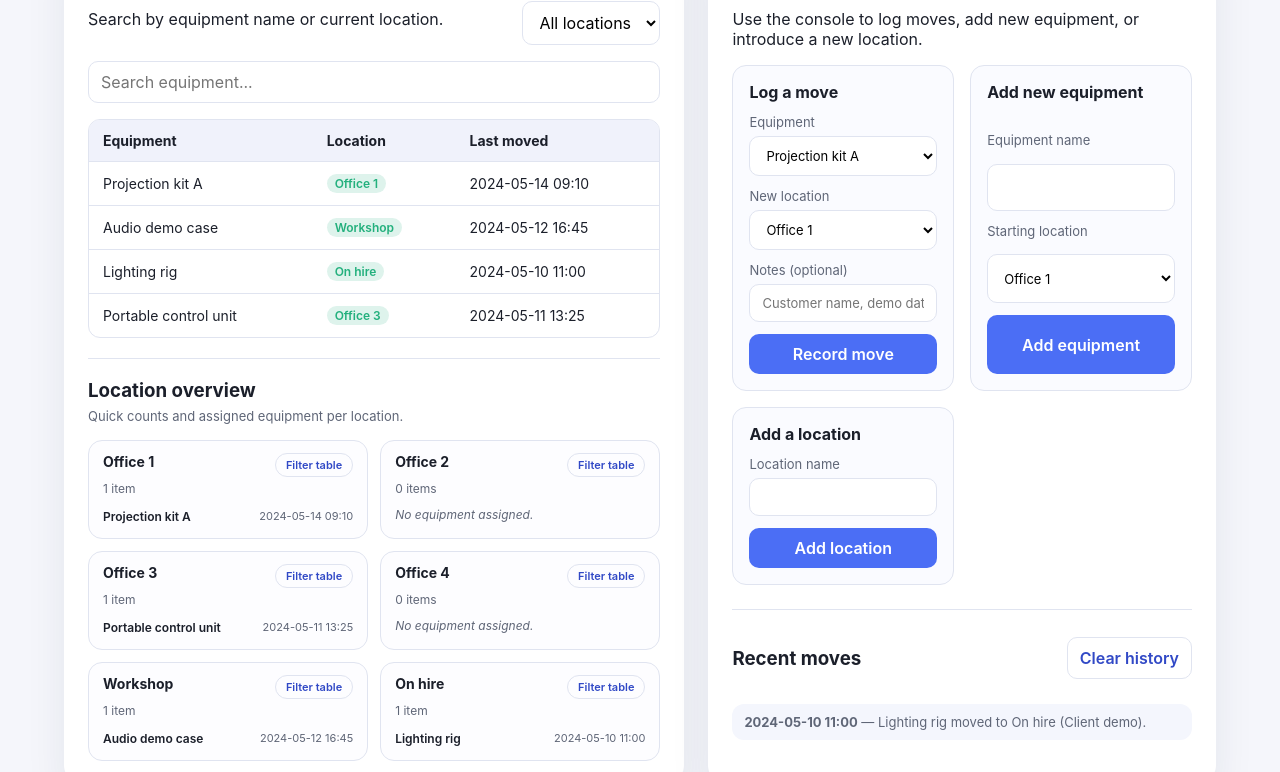
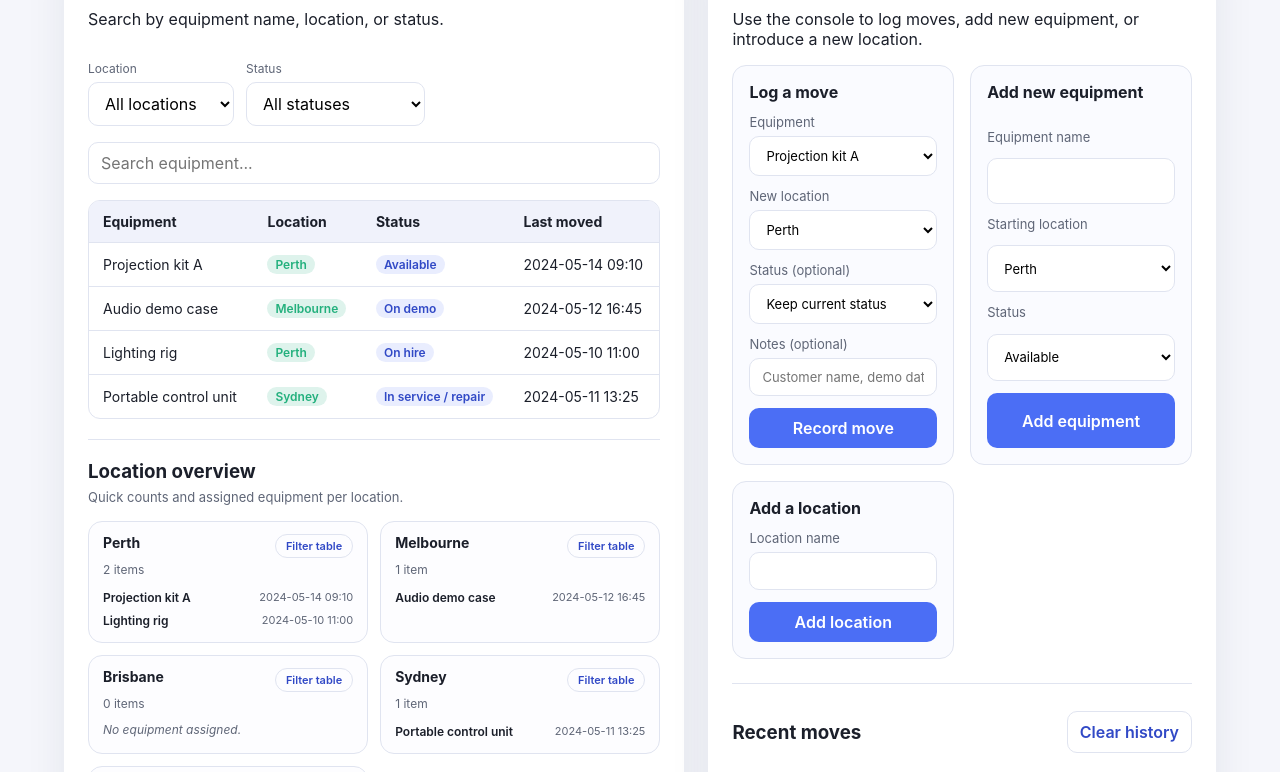
Before and after one commit to RB-PCTE/pcte, a plain HTML site: page index.html in a window 1280 px wide. Shown: the part 249-1021 px from the top of the page. Drawn offline with Linux system fonts and the light colour scheme.

Commit message:
Add equipment status tracking

```diff
--- a/app.js
+++ b/app.js
@@ -1,44 +1,60 @@
 const STORAGE_KEY = "equipmentTrackerState";
 
+const physicalLocations = [
+  "Perth",
+  "Melbourne",
+  "Brisbane",
+  "Sydney",
+  "New Zealand",
+];
+
+const statusOptions = [
+  "Available",
+  "On demo",
+  "On hire",
+  "In transit",
+  "In service / repair",
+  "Calibration due",
+  "In calibration",
+  "Quarantined",
+];
+
 const defaultState = {
-  locations: [
-    "Office 1",
-    "Office 2",
-    "Office 3",
-    "Office 4",
-    "Workshop",
-    "On hire",
-  ],
+  locations: [...physicalLocations],
   equipment: [
     {
       id: crypto.randomUUID(),
       name: "Projection kit A",
-      location: "Office 1",
+      location: "Perth",
+      status: "Available",
       lastMoved: "2024-05-14 09:10",
     },
     {
       id: crypto.randomUUID(),
       name: "Audio demo case",
-      location: "Workshop",
+      location: "Melbourne",
+      status: "On demo",
       lastMoved: "2024-05-12 16:45",
     },
     {
       id: crypto.randomUUID(),
       name: "Lighting rig",
-      location: "On hire",
+      location: "Perth",
+      status: "On hire",
       lastMoved: "2024-05-10 11:00",
     },
     {
       id: crypto.randomUUID(),
       name: "Portable control unit",
-      location: "Office 3",
+      location: "Sydney",
+      status: "In service / repair",
       lastMoved: "2024-05-11 13:25",
     },
   ],
   history: [
     {
       id: crypto.randomUUID(),
-      text: "Lighting rig moved to On hire (Client demo).",
+      text: "Lighting rig moved to Perth with status On hire (Client demo).",
       timestamp: "2024-05-10 11:00",
     },
   ],
@@ -55,15 +71,18 @@ const htmlEscapes = {
 
 const elements = {
   locationFilter: document.querySelector("#location-filter"),
+  statusFilter: document.querySelector("#status-filter"),
   searchInput: document.querySelector("#search-input"),
   equipmentTable: document.querySelector("#equipment-table"),
   moveForm: document.querySelector("#move-form"),
   moveEquipment: document.querySelector("#move-equipment"),
   moveLocation: document.querySelector("#move-location"),
+  moveStatus: document.querySelector("#move-status"),
   moveNotes: document.querySelector("#move-notes"),
   addEquipmentForm: document.querySelector("#add-equipment-form"),
   addEquipmentName: document.querySelector("#new-equipment-name"),
   addEquipmentLocation: document.querySelector("#new-equipment-location"),
+  addEquipmentStatus: document.querySelector("#new-equipment-status"),
   addLocationForm: document.querySelector("#add-location-form"),
   addLocationName: document.querySelector("#new-location-name"),
   historyList: document.querySelector("#history-list"),
@@ -84,9 +103,35 @@ function loadState() {
   }
   try {
     const parsed = JSON.parse(stored);
+    const normalizedLocations = [...physicalLocations];
+    const equipment = Array.isArray(parsed.equipment)
+      ? parsed.equipment
+      : defaultState.equipment;
+
+    const normalizedEquipment = equipment.map((item) => {
+      const rawLocation = item.location ?? physicalLocations[0];
+      const needsLocationReset =
+        rawLocation.toLowerCase() === "on hire" ||
+        !physicalLocations.includes(rawLocation);
+      const location = needsLocationReset
+        ? physicalLocations[0]
+        : rawLocation;
+      const derivedStatus = statusOptions.includes(item.status)
+        ? item.status
+        : rawLocation.toLowerCase() === "on hire"
+          ? "On hire"
+          : "Available";
+
+      return {
+        ...item,
+        location,
+        status: derivedStatus,
+      };
+    });
+
     return {
-      locations: parsed.locations ?? defaultState.locations,
-      equipment: parsed.equipment ?? defaultState.equipment,
+      locations: normalizedLocations,
+      equipment: normalizedEquipment,
       history: parsed.history ?? defaultState.history,
     };
   } catch (error) {
@@ -131,6 +176,28 @@ function renderLocationOptions() {
   elements.addEquipmentLocation.innerHTML = selectionOptions;
 }
 
+function renderStatusOptions() {
+  const filterOptions = ["All statuses", ...statusOptions]
+    .map((status) => {
+      const safeStatus = escapeHTML(status);
+      return `<option value="${safeStatus}">${safeStatus}</option>`;
+    })
+    .join("");
+
+  elements.statusFilter.innerHTML = filterOptions;
+
+  const selectionOptions = statusOptions
+    .map((status) => {
+      const safeStatus = escapeHTML(status);
+      return `<option value="${safeStatus}">${safeStatus}</option>`;
+    })
+    .join("");
+
+  elements.moveStatus.innerHTML = `<option value="Keep current status">Keep current status</option>${selectionOptions}`;
+  elements.addEquipmentStatus.innerHTML = selectionOptions;
+  elements.addEquipmentStatus.value = "Available";
+}
+
 function renderEquipmentOptions() {
   const options = state.equipment
     .map(
@@ -144,7 +211,7 @@ function renderEquipmentOptions() {
 function renderStats() {
   elements.statTotal.textContent = state.equipment.length;
   const hireCount = state.equipment.filter(
-    (item) => item.location.toLowerCase() === "on hire"
+    (item) => item.status.toLowerCase() === "on hire"
   ).length;
   elements.statHire.textContent = hireCount;
 }
@@ -152,19 +219,23 @@ function renderStats() {
 function renderTable() {
   const searchTerm = elements.searchInput.value.trim().toLowerCase();
   const locationFilter = elements.locationFilter.value;
+  const statusFilter = elements.statusFilter.value;
 
   const filtered = state.equipment.filter((item) => {
     const matchesSearch =
       item.name.toLowerCase().includes(searchTerm) ||
-      item.location.toLowerCase().includes(searchTerm);
+      item.location.toLowerCase().includes(searchTerm) ||
+      item.status.toLowerCase().includes(searchTerm);
     const matchesLocation =
       locationFilter === "All locations" || item.location === locationFilter;
-    return matchesSearch && matchesLocation;
+    const matchesStatus =
+      statusFilter === "All statuses" || item.status === statusFilter;
+    return matchesSearch && matchesLocation && matchesStatus;
   });
 
   if (filtered.length === 0) {
     elements.equipmentTable.innerHTML =
-      '<tr><td colspan="3">No equipment matches the current filter.</td></tr>';
+      '<tr><td colspan="4">No equipment matches the current filter.</td></tr>';
     return;
   }
 
@@ -174,6 +245,9 @@ function renderTable() {
         <tr>
           <td>${escapeHTML(item.name)}</td>
           <td><span class="tag">${escapeHTML(item.location)}</span></td>
+          <td><span class="tag tag--status">${escapeHTML(
+            item.status
+          )}</span></td>
           <td>${escapeHTML(item.lastMoved)}</td>
         </tr>
       `
@@ -238,6 +312,7 @@ function renderLocationSummary() {
 
 function refreshUI() {
   renderLocationOptions();
+  renderStatusOptions();
   renderEquipmentOptions();
   renderStats();
   renderTable();
@@ -260,6 +335,7 @@ function handleMoveSubmit(event) {
   event.preventDefault();
   const equipmentId = elements.moveEquipment.value;
   const newLocation = elements.moveLocation.value;
+  const newStatus = elements.moveStatus.value;
   const notes = elements.moveNotes.value.trim();
 
   const item = state.equipment.find((entry) => entry.id === equipmentId);
@@ -268,14 +344,22 @@ function handleMoveSubmit(event) {
   }
 
   item.location = newLocation;
+  if (newStatus && newStatus !== "Keep current status") {
+    item.status = newStatus;
+  }
   item.lastMoved = formatTimestamp();
 
-  const message = `${item.name} moved to ${newLocation}${
+  const statusNote =
+    newStatus && newStatus !== "Keep current status"
+      ? ` with status ${item.status}`
+      : "";
+  const message = `${item.name} moved to ${newLocation}${statusNote}${
     notes ? ` (${notes}).` : "."
   }`;
 
   logHistory(message);
   elements.moveNotes.value = "";
+  elements.moveStatus.value = "Keep current status";
   saveState();
   refreshUI();
 }
@@ -284,6 +368,7 @@ function handleAddEquipment(event) {
   event.preventDefault();
   const name = elements.addEquipmentName.value.trim();
   const location = elements.addEquipmentLocation.value;
+  const status = elements.addEquipmentStatus.value;
   if (!name) {
     return;
   }
@@ -292,10 +377,11 @@ function handleAddEquipment(event) {
     id: crypto.randomUUID(),
     name,
     location,
+    status,
     lastMoved: formatTimestamp(),
   });
 
-  logHistory(`${name} added to ${location}.`);
+  logHistory(`${name} added to ${location} with status ${status}.`);
   elements.addEquipmentName.value = "";
   saveState();
   refreshUI();
@@ -330,6 +416,8 @@ elements.searchInput.addEventListener("input", renderTable);
 
 elements.locationFilter.addEventListener("change", renderTable);
 
+elements.statusFilter.addEventListener("change", renderTable);
+
 elements.locationSummary.addEventListener("click", (event) => {
   const button = event.target.closest("button[data-location]");
   if (!button) {
--- a/index.html
+++ b/index.html
@@ -34,11 +34,17 @@
           <div class="card-header">
             <div>
               <h2>Find equipment</h2>
-              <p>Search by equipment name or current location.</p>
+              <p>Search by equipment name, location, or status.</p>
             </div>
-            <div class="filter">
-              <label for="location-filter">Location</label>
-              <select id="location-filter"></select>
+            <div class="filters">
+              <div class="filter">
+                <label for="location-filter">Location</label>
+                <select id="location-filter"></select>
+              </div>
+              <div class="filter">
+                <label for="status-filter">Status</label>
+                <select id="status-filter"></select>
+              </div>
             </div>
           </div>
           <div class="search">
@@ -55,6 +61,7 @@
                 <tr>
                   <th>Equipment</th>
                   <th>Location</th>
+                  <th>Status</th>
                   <th>Last moved</th>
                 </tr>
               </thead>
@@ -87,6 +94,10 @@
                 <select id="move-location"></select>
               </label>
               <label>
+                Status (optional)
+                <select id="move-status"></select>
+              </label>
+              <label>
                 Notes (optional)
                 <input id="move-notes" type="text" placeholder="Customer name, demo date..." />
               </label>
@@ -102,6 +113,10 @@
               <label>
                 Starting location
                 <select id="new-equipment-location"></select>
+              </label>
+              <label>
+                Status
+                <select id="new-equipment-status"></select>
               </label>
               <button type="submit">Add equipment</button>
             </form>
--- a/styles.css
+++ b/styles.css
@@ -98,6 +98,12 @@ h1 {
   justify-content: space-between;
   gap: 16px;
   align-items: flex-end;
+  flex-wrap: wrap;
+}
+
+.filters {
+  display: flex;
+  gap: 12px;
   flex-wrap: wrap;
 }
 
@@ -347,6 +353,11 @@ button:hover {
   font-size: 12px;
 }
 
+.tag--status {
+  background: rgba(75, 110, 245, 0.12);
+  color: var(--accent-dark);
+}
+
 @media (max-width: 900px) {
   .grid {
     grid-template-columns: 1fr;
```
